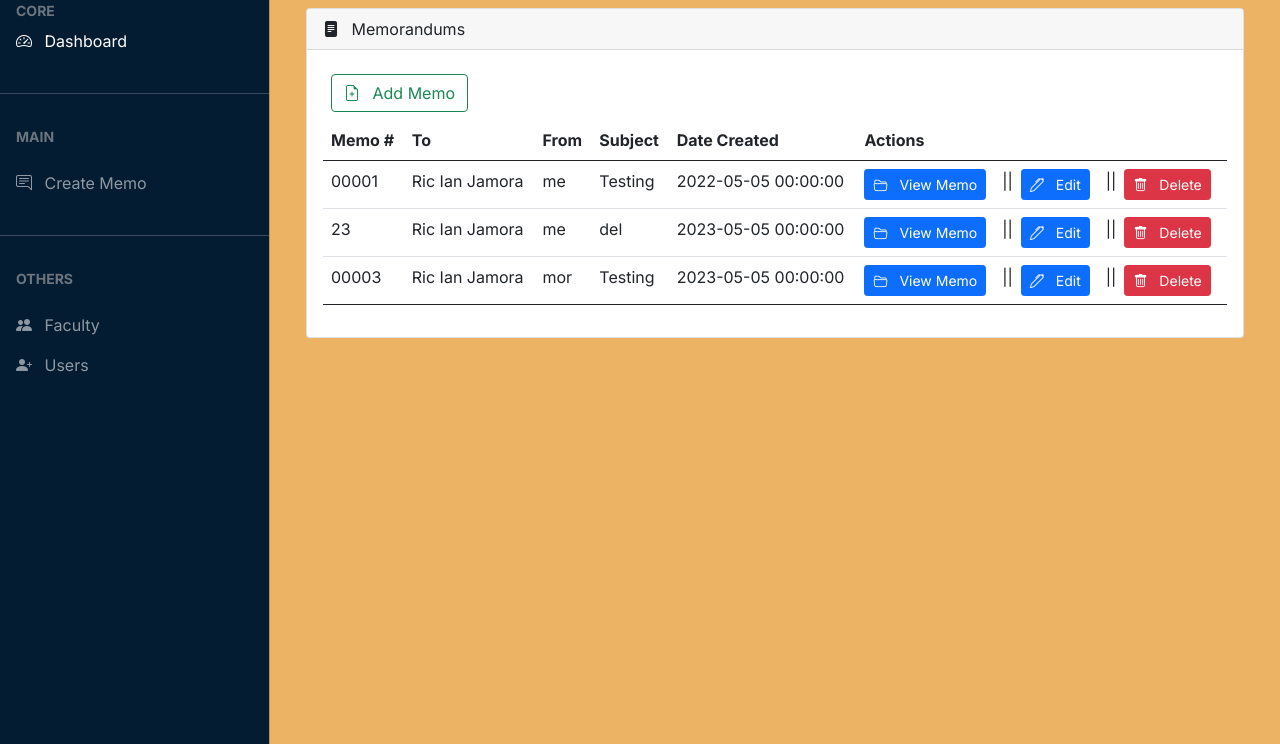
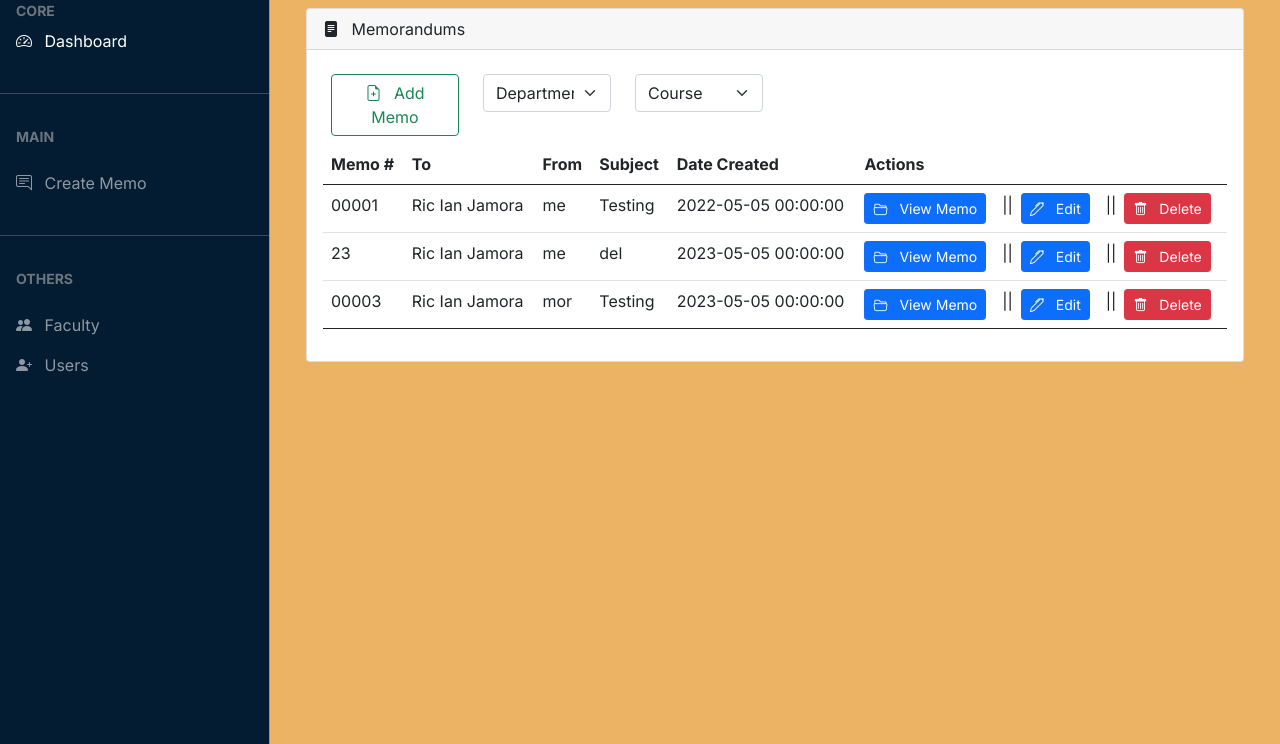
Before and after one commit to Hosefh/MemoManagement, a PHP site: page /admin/memo.php in a window 1280 px wide. Shown: the part 56-800 px from the top of the page. Run offline with PHP 8.4, Linux system fonts and the light colour scheme; a user stored in the database is signed in; data comes from the database, SQL or seed files in the repository; some libraries are stand-ins or nearby versions.

Commit message:
Ui Update

```diff
--- a/admin/memo.php
+++ b/admin/memo.php
@@ -39,10 +39,32 @@ include "../dbcon.php";
 
                   <div class="m-2">
                     <!-- Button HTML (to Trigger Modal) -->
+
+
+                    <div class="row justify-content-start">
+                      <div class="col-sm-2">
                         <button type="button" id="myBtn" class="btn btn-outline-success">
                           <span class="me-2"><i class="bi bi-file-earmark-plus"></i></span>
                           Add Memo
                         </button>
+                      </div>
+                      <div class="col-sm-2">
+                        <select class="form-select" aria-label="Default select example">
+                          <option selected>Department</option>
+                          <option value="1">Department 1</option>
+                          <option value="2">Department 2</option>
+                          <option value="3">Department 3</option>
+                        </select>
+                      </div>
+                      <div class="col-sm-2">
+                        <select class="form-select" aria-label="Default select example">
+                          <option selected>Course</option>
+                          <option value="1">Of Course</option>
+                          <option value="2">Two Course</option>
+                          <option value="3">Inter Course</option>
+                        </select>
+                      </div>
+                    </div>
 
                     <!-- Modal HTML -->
                     <div id="myModal" class="modal fade" data-bs-backdrop="static" tabindex="-1">
@@ -73,37 +95,7 @@ include "../dbcon.php";
                                 </div>
                                 </div>
                                 <div class="row">
-                                <div class="dropdown col-md-4 mb-2">
-                                <label for="validationCustom01">Department:</label>
-                                  <select class="form-select" id="multiple-checkboxes" aria-label="Default select example" name="to">
-                                    <?php
-                                      $sql = "SELECT * FROM `faculty`;";
-                                      $actresult = mysqli_query($conn, $sql);
-                                    ?>
-                                    <?php while ($result = mysqli_fetch_assoc($actresult)) { ?>
-                                      <option value=" <?php echo $result['department'] ?>"> <?php echo $result['department'] ?></option>
-                                    <?php }?>
-
-                                    <!-- <option value="Roselle P. Cimagala">Roselle P. Cimagala</option>
-                                    <option value="Dr. Edward C. Anuta">Dr. Edward C. Anuta</option> -->
-                                  </select>
-                                </div>
-                                <div class="dropdown col-md-4 mb-2">
-                                <label for="validationCustom01">Class:</label>
-                                  <select class="form-select" id="multiple-checkboxes" aria-label="Default select example" name="to">
-                                    <?php
-                                      $sql = "SELECT * FROM `faculty`;";
-                                      $actresult = mysqli_query($conn, $sql);
-                                    ?>
-                                    <?php while ($result = mysqli_fetch_assoc($actresult)) { ?>
-                                      <option value=" <?php echo $result['course_abb'] ?>"> <?php echo $result['course_abb'] ?></option>
-                                    <?php }?>
-
-                                    <!-- <option value="Roselle P. Cimagala">Roselle P. Cimagala</option>
-                                    <option value="Dr. Edward C. Anuta">Dr. Edward C. Anuta</option> -->
-                                  </select>
-                                </div>
-                                <div class="dropdown col-md-4 mb-2">
+                                  <div class="dropdown col-md-8 mb-2">
                                     <label for="validationCustom01">To:</label>
                                       <select class="form-select" id="multiple-checkboxes" aria-label="Default select example" name="to">
                                         <?php
@@ -112,27 +104,25 @@ include "../dbcon.php";
                                         ?>
                                         <?php while ($result = mysqli_fetch_assoc($actresult)) { ?>
                                             <option value=" <?php echo $result['name'] ?>"> <?php echo $result['name'] ?></option>
-                                    <?php }?>
+                                        <?php } ?>
 
                                         <!-- <option value="Roselle P. Cimagala">Roselle P. Cimagala</option>
                                         <option value="Dr. Edward C. Anuta">Dr. Edward C. Anuta</option> -->
                                       </select>
                                   </div>
-                                </div>
-                                <div class="row">
-                                  <div class="col-md-6 mb-2">
+                                  <div class="col-md-4 mb-2">
                                     <label for="validationCustom01">From:</label>
                                     <input type="text" class="form-control" id="" name="from" required>
                                     <div class="valid-feedback">
                                       Looks good!
                                     </div>
                                   </div>
-                                  <div class="col-md-6 mb-2">
+                                </div>
+                                  <div class="col-md-12 mb-2">
                                     <label for="validationCustom01">Subject:</label>
                                     <input type="text" class="form-control" id="" name="subject" required>
                                     <div class="valid-feedback">
                                       Looks good!
-                                    </div>
                                     </div>
                                   </div>
                                 <div class="col-md-12 mb-2">
@@ -157,10 +147,9 @@ include "../dbcon.php";
                             </form>
                             <!-- php code here -->
                             <?php
-                            if (isset($_POST['memo_number']))
-                            {
+                            if (isset($_POST['memo_number'])) {
                               $sql = "INSERT INTO memo (memo_number,send_to, `from`, `date`, `subject`, content, additional_info)
-                              VALUES ('".$_POST['memo_number']."','".$_POST['to']."','".$_POST['from']."','".$_POST['date']."','".$_POST['subject']."','".$_POST['content']."','".$_POST['add_info']."')";
+                              VALUES ('" . $_POST['memo_number'] . "','" . $_POST['to'] . "','" . $_POST['from'] . "','" . $_POST['date'] . "','" . $_POST['subject'] . "','" . $_POST['content'] . "','" . $_POST['add_info'] . "')";
                               if ($conn->query($sql) === TRUE) {
                                 echo '<script>alert("Memo Addedd Successfully!")
                                                 window.location.href="memo.php"</script>';
@@ -198,23 +187,23 @@ include "../dbcon.php";
 
                           <tr>
                             <td>
-                            <?php echo $result['memo_number']?>
+                              <?php echo $result['memo_number'] ?>
                             </td>
                             <td>
-                            <?php echo $result['send_to']?>
+                              <?php echo $result['send_to'] ?>
                             </td>
                             <td>
-                            <?php echo $result['from']?>
+                              <?php echo $result['from'] ?>
                             </td>
                             <td>
-                            <?php echo $result['subject']?>
+                              <?php echo $result['subject'] ?>
                             </td>
                             <td>
-                            <?php echo $result['date']?>
+                              <?php echo $result['date'] ?>
                             </td>
                             <td>
                               <div class="d-grid gap-2 d-md-flex">
-                            <a href="./generateMemo.php?id=<?php echo $result['id']?>" target=”_blank” class="btn btn-primary btn-sm me-md-2"><span
+                              <a href="./generateMemo.php?id=<?php echo $result['id'] ?>" target=”_blank” class="btn btn-primary btn-sm me-md-2"><span
                               class="me-2"><i class="bi bi-folder2-open"></i></span> View Memo</a>
                               ||
                               <a href="#edit<?php echo $result['id']; ?>" data-toggle="modal" class="btn btn-primary btn-sm me-md-2" ><span
@@ -263,72 +252,36 @@ include "../dbcon.php";
                                       </div>
                                       </div>
                                       <div class="row">
-                                    <div class="dropdown col-md-4 mb-2">
-                                    <label for="validationCustom01">Department:</label>
+                                        <div class="dropdown col-md-8 mb-2">
+                                            <label for="validationCustom01">To:</label>
                                               <select class="form-select" id="multiple-checkboxes" aria-label="Default select example" name="edit_to">
                                                 <option value=" <?php echo $erow['send_to'] ?>"> <?php echo $erow['send_to'] ?></option>
                                                 <?php
                                                 $faculty_name = trim($erow['send_to']);
-                                          $sql2 = "SELECT * FROM `faculty` WHERE `name`!='".$faculty_name."';";
+                                                $sql2 = "SELECT * FROM `faculty` WHERE `name`!='" . $faculty_name . "';";
                                                 $actresult1 = mysqli_query($conn, $sql2);
                                                 ?>
                                                 <?php while ($result1 = mysqli_fetch_assoc($actresult1)) { ?>
                                                     <option value=" <?php echo $result1['name'] ?>"> <?php echo $result1['name'] ?></option>
-                                        <?php }?>
+                                                <?php } ?>
 
                                                 <!-- <option value="Roselle P. Cimagala">Roselle P. Cimagala</option>
                                               <option value="Dr. Edward C. Anuta">Dr. Edward C. Anuta</option> -->
                                               </select>
                                         </div>
-                                    <div class="dropdown col-md-4 mb-2">
-                                    <label for="validationCustom01">Class:</label>
-                                      <select class="form-select" id="multiple-checkboxes" aria-label="Default select example" name="edit_to">
-                                        <option value=" <?php echo $erow['send_to'] ?>"> <?php echo $erow['send_to'] ?></option>
-                                        <?php
-                                          $faculty_name = trim($erow['send_to']);
-                                          $sql2 = "SELECT * FROM `faculty` WHERE `name`!='".$faculty_name."';";
-                                          $actresult1 = mysqli_query($conn, $sql2);
-                                        ?>
-                                        <?php while ($result1 = mysqli_fetch_assoc($actresult1)) { ?>
-                                          <option value=" <?php echo $result1['name'] ?>"> <?php echo $result1['name'] ?></option>
-                                        <?php }?>
-
-                                        <!-- <option value="Roselle P. Cimagala">Roselle P. Cimagala</option>
-                                        <option value="Dr. Edward C. Anuta">Dr. Edward C. Anuta</option> -->
-                                      </select>
-                                    </div>
-                                    <div class="dropdown col-md-4 mb-2">
-                                    <label for="validationCustom01">To:</label>
-                                      <select class="form-select" id="multiple-checkboxes" aria-label="Default select example" name="edit_to">
-                                        <option value=" <?php echo $erow['send_to'] ?>"> <?php echo $erow['send_to'] ?></option>
-                                        <?php
-                                          $faculty_name = trim($erow['send_to']);
-                                          $sql2 = "SELECT * FROM `faculty` WHERE `name`!='".$faculty_name."';";
-                                          $actresult1 = mysqli_query($conn, $sql2);
-                                        ?>
-                                        <?php while ($result1 = mysqli_fetch_assoc($actresult1)) { ?>
-                                          <option value=" <?php echo $result1['name'] ?>"> <?php echo $result1['name'] ?></option>
-                                        <?php }?>
-
-                                        <!-- <option value="Roselle P. Cimagala">Roselle P. Cimagala</option>
-                                        <option value="Dr. Edward C. Anuta">Dr. Edward C. Anuta</option> -->
-                                      </select>
-                                    </div>
-                                    </div>
-                                        <div class="row">
-                                    <div class="col-md-6 mb-2">
+                                        <div class="col-md-4 mb-2">
                                           <label for="validationCustom01">From:</label>
                                           <input type="text" class="form-control" id="" name="edit_from" value="<?php echo $erow['from'] ?>" required>
                                           <div class="valid-feedback">
                                             Looks good!
                                           </div>
                                         </div>
-                                    <div class="col-md-6 mb-2">
+                                      </div>
+                                      <div class="col-md-12 mb-2">
                                         <label for="validationCustom01">Subject:</label>
                                         <input type="text" class="form-control" id="" name="edit_subject" value="<?php echo $erow['subject'] ?>" required>
                                         <div class="valid-feedback">
                                           Looks good!
-                                      </div>
                                         </div>
                                       </div>
                                       <div class="col-md-12 mb-2">
@@ -353,17 +306,16 @@ include "../dbcon.php";
                                   </form>
                                   <!-- php code here -->
                                   <?php
-                                if (isset($_POST['edit_memo_number']))
-                                {
+                                  if (isset($_POST['edit_memo_number'])) {
                                     echo $test;
-                                   $sql = "UPDATE `memo` SET memo_number = '".$_POST['edit_memo_number']."' ,
-                                   send_to = '".$_POST['edit_to']."',
-                                   `from` = '".$_POST['edit_from']."',
-                                   `date` = '".$_POST['edit_date']."',
-                                   `subject` = '".$_POST['edit_subject']."',
-                                   content = '".$_POST['edit_content']."',
-                                   additional_info = '".$_POST['edit_add_info']."'
-                                   WHERE id  = ".$_POST['edit_id'].";";
+                                    $sql = "UPDATE `memo` SET memo_number = '" . $_POST['edit_memo_number'] . "' ,
+                                   send_to = '" . $_POST['edit_to'] . "',
+                                   `from` = '" . $_POST['edit_from'] . "',
+                                   `date` = '" . $_POST['edit_date'] . "',
+                                   `subject` = '" . $_POST['edit_subject'] . "',
+                                   content = '" . $_POST['edit_content'] . "',
+                                   additional_info = '" . $_POST['edit_add_info'] . "'
+                                   WHERE id  = " . $_POST['edit_id'] . ";";
                                     if ($conn->query($sql) === TRUE) {
                                       echo '<script>alert("Memo Addedd Successfully!")
                                                     window.location.href="memo.php"</script>';
```
Lines whose indentation alone changed are shown as unchanged.
